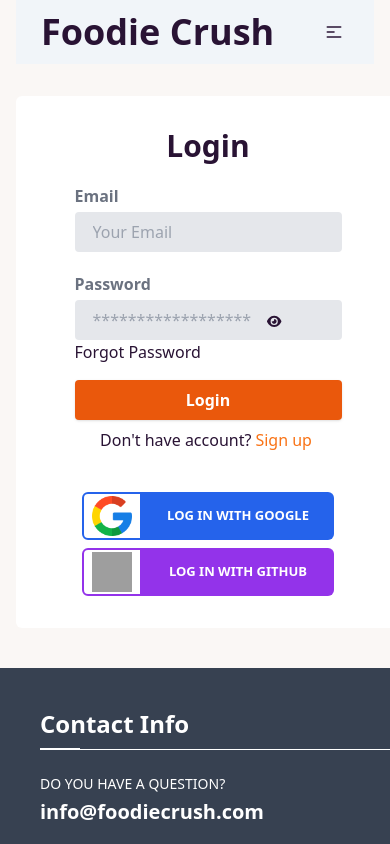
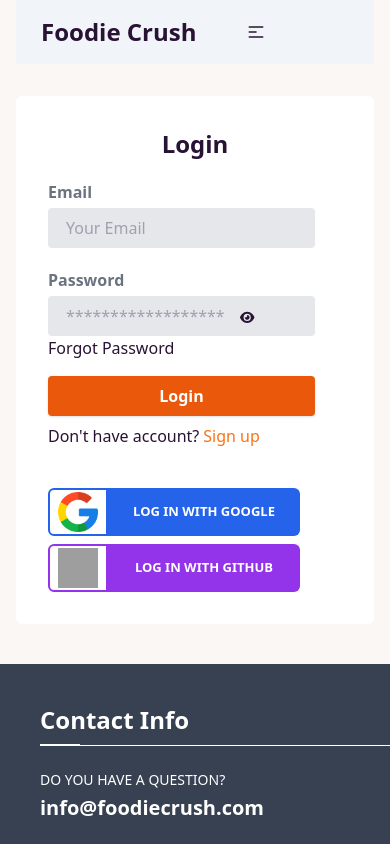
Before and after one commit to Azmal7374/chef-recipe-hunter-client, a React (Vite) app: page /login in a window 390 px wide. Shown: the top 844 px of the page. Built offline with nearby package versions, Linux system fonts and the light colour scheme; no server answers; grey boxes are pictures that could not be loaded.

Commit message:
update page resoponsive and add react awesome slider

```diff
--- a/package.json
+++ b/package.json
@@ -19,10 +19,12 @@
     "localforage": "^1.10.0",
     "match-sorter": "^6.3.1",
     "react": "^18.2.0",
+    "react-awesome-slider": "^4.1.0",
     "react-dom": "^18.2.0",
     "react-fast-marquee": "^1.5.2",
     "react-hot-toast": "^2.4.1",
     "react-lazy-load": "^4.0.1",
+    "react-loader-spinner": "^5.3.4",
     "react-rating": "^2.0.5",
     "react-router-dom": "^6.11.0",
     "react-to-pdf": "^0.0.14",
--- a/src/pages/Home/Home.jsx
+++ b/src/pages/Home/Home.jsx
@@ -1,17 +1,28 @@
 import React, { useEffect, useState } from 'react';
 import foodie1 from '../../assets/foodie1.avif'
 import foodie2 from '../../assets/foodie2.avif'
+import foodie3 from '../../assets/foodie3.avif'
 import LatesArticles from '../LatesArticles/LatesArticles';
 import Chefs from '../Chefs/Chefs';
 import { Link, useLoaderData } from 'react-router-dom';
 import { FontAwesomeIcon } from '@fortawesome/react-fontawesome'
 import { faShare, faHeartBroken, faArrowRotateRight } from '@fortawesome/free-solid-svg-icons'
+import SpinnerContainer from '../Shared/SpinnerContainer';
+
+import AwesomeSlider from 'react-awesome-slider';
+import 'react-awesome-slider/dist/custom-animations/cube-animation.css';
+import 'react-awesome-slider/dist/styles.css';
+
 const Home = () => {
+     const[loading, setLoading] =useState(false)
     const [latesArticles, setLatesArticles] =useState([])
     useEffect(() =>{
-        fetch('https://chef-recipe-hunter-server-azmal7374.vercel.app/latesarticles')
-        .then(res=>res.json())
-        .then(data =>setLatesArticles(data))
+
+            fetch('https://chef-recipe-hunter-server-azmal7374.vercel.app/latesarticles')
+            .then(res=>res.json())
+            .then(data =>setLatesArticles(data))
+
+
     },[])
 
     const chef = useLoaderData()
@@ -20,7 +31,7 @@ const Home = () => {
     return (
         <div className="my-container">
              <section className="bg-slate-100">
-           <div className="md:flex gap-5 p-4">
+           <div className="grid md:grid-cols-2 gap-5 p-4">
            <div className=" mt-10 md:mt-32">
            <h2 className='ml-10 mr-10 text-gray-600'>The food blog with mostly healthy recipes made with real, whole foods inspiring more people to get into the kitchen and cook something good.
            </h2>
@@ -29,7 +40,11 @@ const Home = () => {
           </div>
            </div>
            <div className=" mt-10">
-           <img className="rounded-md" src={foodie1} alt="" />
+           <AwesomeSlider animation="cubeAnimation">
+           <div><img src={foodie1} alt="" /></div>
+           <div><img src={foodie2} alt="" /></div>
+           <div><img src={foodie3} alt="" /></div>
+         </AwesomeSlider>
            </div>
            </div>
              </section>
--- a/src/pages/Login/Login.jsx
+++ b/src/pages/Login/Login.jsx
@@ -115,10 +115,10 @@ const Login = () => {
 
 
           <div className="">
-            <div className="w-96  rounded-md mx-auto bg-white  p-8 ">
-              <h2 className="text-center font-bold text-3xl ">Login</h2>
+            <div className="md:w-96  rounded-md mx-auto bg-white  p-8 ">
+              <h2 className="text-center font-bold text-2xl ">Login</h2>
               <div className=" flex justify-start mt-5">
-                <form onSubmit={handleLogin} className="w- max-w-sm mx-auto">
+                <form onSubmit={handleLogin} className="w- max-w-sm md:mx-auto">
                   <div className="md:flex md:items-center mb-5 ">
                     <div className="md:w-1/3">
                       <label
@@ -199,7 +199,7 @@ const Login = () => {
                 </form>
               </div>
 
-              <p className="  mt-2 text-center">Don't have account?
+              <p className="  mt-2 md:text-center">Don't have account?
                 <Link to="/register" className="text-orange-500 mx-1">
                   Sign up
                 </Link>
@@ -210,7 +210,7 @@ const Login = () => {
               <p className="flex justify-center text-success font-bold text-shadow mt-4">
                 {success}
               </p>
-              <div  onClick={handleGoogleLogin} className="mt-2 flex justify-center">
+              <div  onClick={handleGoogleLogin} className="mt-2 flex md:justify-center">
                 <button
 
                   className="h-12 pl-2 pr-2 border-2 border-blue-600 rounded-l-md"
@@ -219,7 +219,7 @@ const Login = () => {
                 </button>
                 <button className="bg-blue-600 hover:bg-blue-700 p-3 h-12 w-48 text-white rounded-r-md font-semibold" style={{fontSize:'13px'}}>LOG IN WITH GOOGLE</button>
               </div>
-              <div onClick={handleGithubLogin} className="mt-2 flex items-center  justify-center">
+              <div onClick={handleGithubLogin} className="mt-2 flex items-center  md:justify-center">
                 <button
 
                   className=" h-12 pl-2 pr-2  border-2 border-purple-600 rounded-l-md "
--- a/src/pages/Register/Register.jsx
+++ b/src/pages/Register/Register.jsx
@@ -96,8 +96,8 @@ const Register = () => {
      <div className="my-container" >
 
     <div className='mt-8'>
-    <div className="  bg-white w-96 p-4 rounded-md  backdrop-brightness-50 mx-auto ">
-    <h2 className='text-center text-3xl font-bold '>Register</h2>
+    <div className="  bg-white md:w-96 p-4 rounded-md  backdrop-brightness-50 md:mx-auto ">
+    <h2 className='text-center text-2xl font-bold '>Register</h2>
     <div className="flex justify-start mt-4 ">
 
     <form onSubmit={handleSubmit} className="w-full max-w-sm ">
@@ -155,7 +155,7 @@ const Register = () => {
     <input className="bg-gray-200 appearance-none border-2 border-gray-200 rounded w-full py-2 px-4 text-gray-700 leading-tight focus:outline-none focus:bg-white focus:border-purple-500" id="confirm" name="confirm" type="password" placeholder="******************" />
   </div>
 </div>
-<div className="mb-3 ml-32 flex items-center gap-3">
+<div className="mb-3 md:ml-32 flex items-center gap-3">
 <input type="checkbox"   className="checkbox checkbox-sm checkbox-success" />
 <Link to='/terms' className="hover:underline hover:text-orange-500">Terms & Conditions</Link>
 </div>
@@ -168,7 +168,7 @@ const Register = () => {
 
   </form>
   </div>
-  <p className="flex justify-center mt-3 md:ml-24">Already have account?<Link to='/login' className='text-orange-500 mx-1'> Login</Link></p>
+  <p className="flex md:justify-center mt-3 md:ml-24">Already have account?<Link to='/login' className='text-orange-500 mx-1'> Login</Link></p>
   <p className=" flex justify-center text-orange-400 font-bold text-shadow mt-3">{error}</p>
   <p className='flex justify-center text-success font-bold text-shadow mt-3'>{success}</p>
     </div>
--- a/src/pages/Shared/Footer.jsx
+++ b/src/pages/Shared/Footer.jsx
@@ -3,8 +3,8 @@ import { Link } from 'react-router-dom';
 
 const Footer = () => {
     return (
-        <div className="mt-10">
-        <footer className="footer p-10 bg-gray-700 text-base-content">
+        <div className="mt-10 ">
+        <footer className=" footer p-10 bg-gray-700 text-base-content">
         <div className="text-white">
           <span className="font-bold text-2xl">Contact Info</span>
         <div className="flex items-center ">
--- a/src/pages/Shared/Header.jsx
+++ b/src/pages/Shared/Header.jsx
@@ -1,24 +1,7 @@
 import React, { useContext, useState } from "react";
-import {
-  BoltIcon,
-  Bars3BottomRightIcon,
-  XMarkIcon,
-  ArrowLeftOnRectangleIcon,
-  user,
-} from "@heroicons/react/24/solid";
 import { Link, NavLink } from "react-router-dom";
 import { FontAwesomeIcon } from "@fortawesome/react-fontawesome";
-import {
-  faEye,
-  faEyeSlash,
-  faUser,
-  faMessage,
-  faGear,
-  faLock,
-  faArrowRightFromBracket,
-  faPlus,
-} from "@fortawesome/free-solid-svg-icons";
-import Marquee from "react-fast-marquee";
+import {} from "@fortawesome/free-solid-svg-icons";
 import { AuthContext } from "../../providers/AuthProviders";
 
 const Header = () => {
@@ -36,7 +19,7 @@ const Header = () => {
   return (
     <div className="my-container sticky top-0 z-30">
       <div className="navbar bg-slate-100">
-        <a className="btn btn-ghost normal-case text-4xl font-bold">
+        <a className="btn btn-ghost normal-case text-2xl font-bold">
           {" "}
           Foodie Crush
         </a>
@@ -175,7 +158,7 @@ const Header = () => {
         {user && (
           <p title={user.displayName} className=" ">
             <img
-              className="w-20 h-20 border rounded-full"
+              className="w-10 h-10 md:w-16 md:h-16 border rounded-full"
               src={user.photoURL}
               alt=""
             />
--- /dev/null
+++ b/src/pages/Shared/SpinnerContainer.jsx
@@ -0,0 +1,13 @@
+import React from 'react';
+
+const SpinnerContainer = () => {
+    return (
+        <div className="mt-5 text-center">
+        <div className="animate-spin inline-block w-6 h-6 border-[3px] border-current border-t-transparent text-blue-600 rounded-full" role="status" aria-label="loading">
+        <span className="sr-only">Loading...</span>
+      </div>
+        </div>
+    );
+};
+
+export default SpinnerContainer;
--- a/src/providers/AuthProviders.jsx
+++ b/src/providers/AuthProviders.jsx
@@ -55,6 +55,7 @@ const AuthProvider = ({children}) => {
 
         user,
         loading,
+        setLoading,
         createUser,
         signIn,
         logIn,
```
Also changed, not shown: src/layouts/Main.jsx (+8 -2 lines), 1 other file (tests, documents, lock files or other folders).
